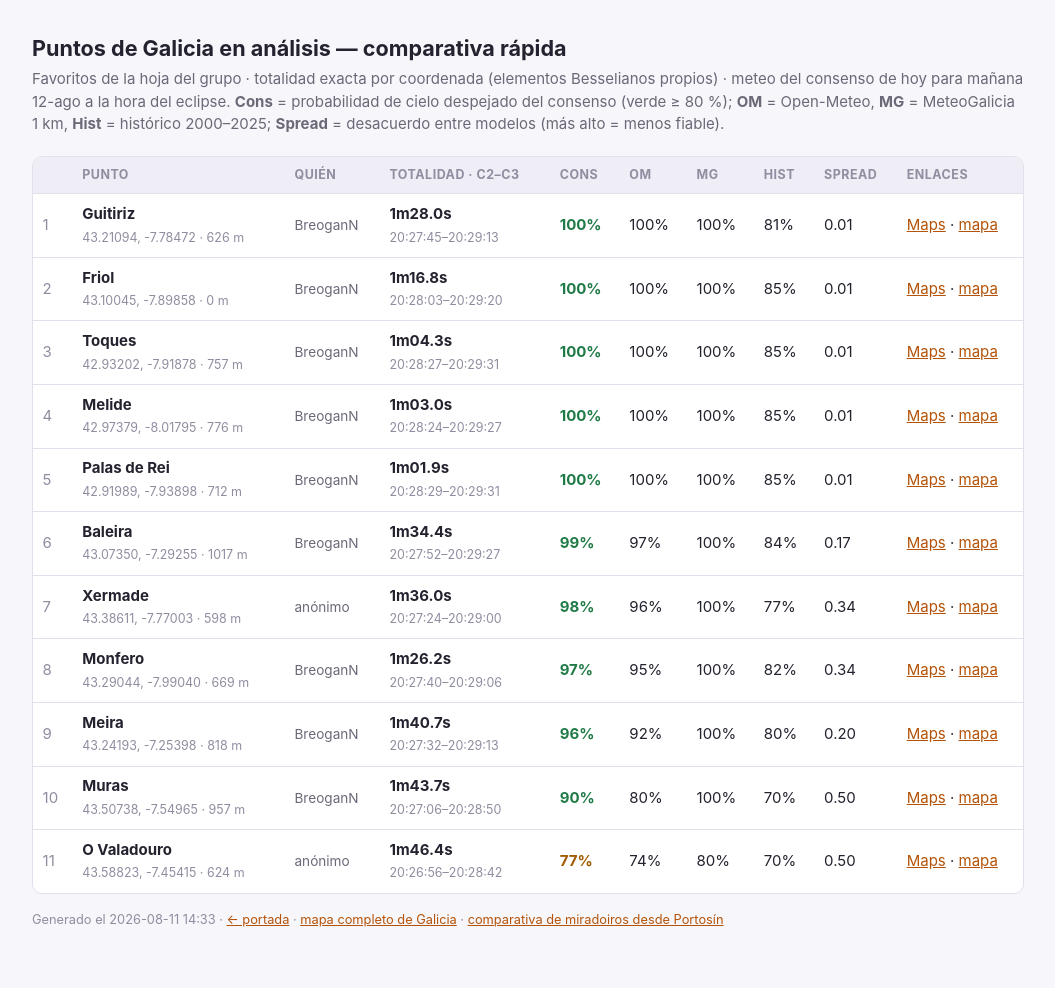
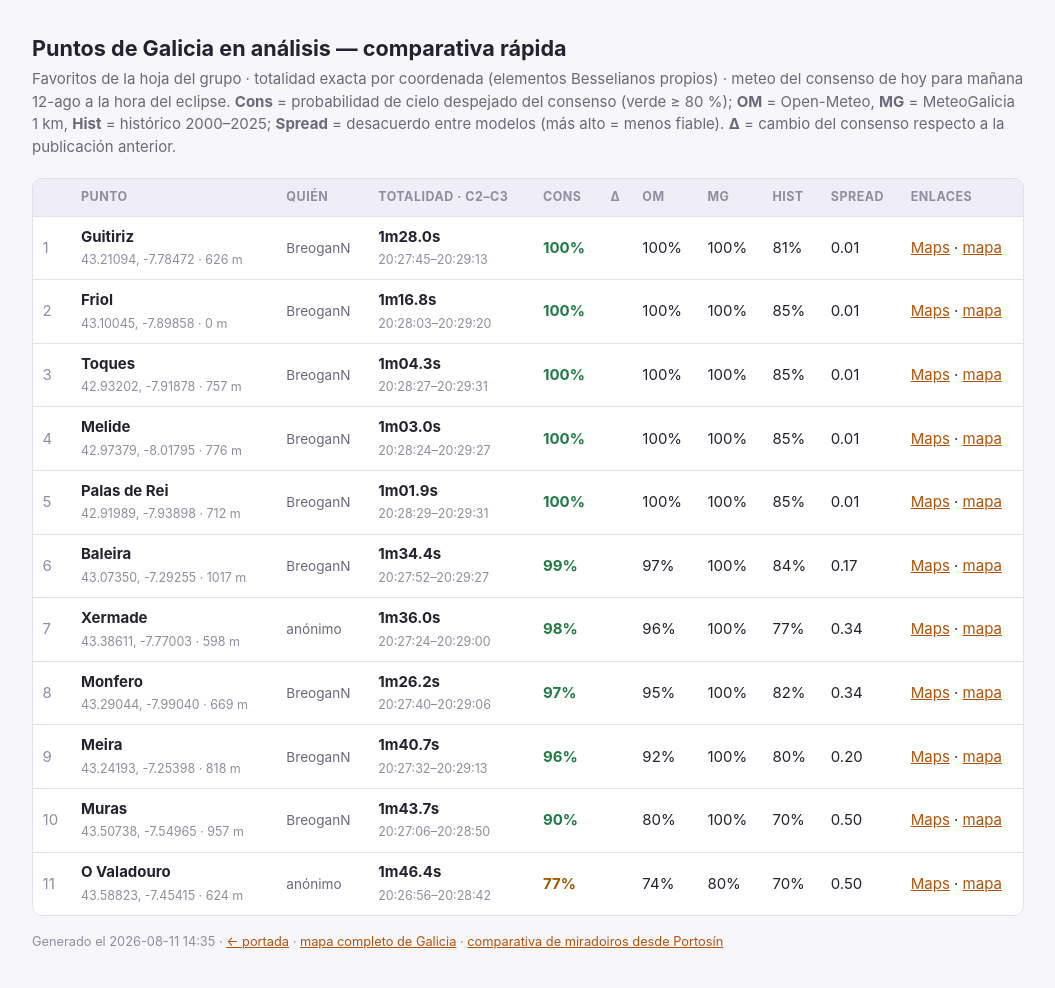
Before and after one commit to RMAV92/eclipse-2026, a plain HTML site: page comparativa.html in a window 1280 px wide. Shown: the whole page, without its empty margins (112-1167 px from the left). Drawn offline with Linux system fonts and the light colour scheme.

Commit message:
feat: la comparativa marca cambios entre publicaciones (delta de consenso, altas y bajas)

```diff
--- a/comparativa.html
+++ b/comparativa.html
@@ -45,6 +45,11 @@
   .sem.go b { color: var(--go); }
   .sem.warn b { color: var(--warn); }
   .sem.bad b { color: var(--bad); }
+  .delta .up { color: var(--go); font-weight: 600; }
+  .delta .down { color: var(--bad); font-weight: 600; }
+  .delta .flat { color: var(--faint); }
+  .chip.new { background: var(--chip); color: var(--accent); font-size: .72rem;
+    padding: .1rem .45rem; border-radius: 99px; font-weight: 600; }
   a { color: var(--accent); }
   footer { color: var(--faint); font-size: .8rem; margin-top: 1rem; }
 </style>
@@ -57,12 +62,14 @@
     hora del eclipse. <b>Cons</b> = probabilidad de cielo despejado del consenso
     (verde ≥ 80 %); <b>OM</b> = Open-Meteo, <b>MG</b> = MeteoGalicia 1 km,
     <b>Hist</b> = histórico 2000–2025; <b>Spread</b> = desacuerdo entre modelos
-    (más alto = menos fiable).</p>
+    (más alto = menos fiable). <b>Δ</b> = cambio del consenso respecto a la
+    publicación anterior.</p>
+
   <div class="tablebox">
   <table>
     <thead><tr>
       <th></th><th>Punto</th><th>Quién</th><th>Totalidad · C2–C3</th>
-      <th>Cons</th><th>OM</th><th>MG</th><th>Hist</th><th>Spread</th><th>Enlaces</th>
+      <th>Cons</th><th>Δ</th><th>OM</th><th>MG</th><th>Hist</th><th>Spread</th><th>Enlaces</th>
     </tr></thead>
     <tbody>
       <tr>
@@ -71,6 +78,7 @@
         <td class="who">BreoganN</td>
         <td class="dur"><b>1m28.0s</b><br><span class="coords">20:27:45–20:29:13</span></td>
         <td class="sem go"><b>100%</b></td>
+        <td class="delta"></td>
         <td>100%</td>
         <td>100%</td>
         <td>81%</td>
@@ -83,6 +91,7 @@
         <td class="who">BreoganN</td>
         <td class="dur"><b>1m16.8s</b><br><span class="coords">20:28:03–20:29:20</span></td>
         <td class="sem go"><b>100%</b></td>
+        <td class="delta"></td>
         <td>100%</td>
         <td>100%</td>
         <td>85%</td>
@@ -95,6 +104,7 @@
         <td class="who">BreoganN</td>
         <td class="dur"><b>1m04.3s</b><br><span class="coords">20:28:27–20:29:31</span></td>
         <td class="sem go"><b>100%</b></td>
+        <td class="delta"></td>
         <td>100%</td>
         <td>100%</td>
         <td>85%</td>
@@ -107,6 +117,7 @@
         <td class="who">BreoganN</td>
         <td class="dur"><b>1m03.0s</b><br><span class="coords">20:28:24–20:29:27</span></td>
         <td class="sem go"><b>100%</b></td>
+        <td class="delta"></td>
         <td>100%</td>
         <td>100%</td>
         <td>85%</td>
@@ -119,6 +130,7 @@
         <td class="who">BreoganN</td>
         <td class="dur"><b>1m01.9s</b><br><span class="coords">20:28:29–20:29:31</span></td>
         <td class="sem go"><b>100%</b></td>
+        <td class="delta"></td>
         <td>100%</td>
         <td>100%</td>
         <td>85%</td>
@@ -131,6 +143,7 @@
         <td class="who">BreoganN</td>
         <td class="dur"><b>1m34.4s</b><br><span class="coords">20:27:52–20:29:27</span></td>
         <td class="sem go"><b>99%</b></td>
+        <td class="delta"></td>
         <td>97%</td>
         <td>100%</td>
         <td>84%</td>
@@ -143,6 +156,7 @@
         <td class="who">anónimo</td>
         <td class="dur"><b>1m36.0s</b><br><span class="coords">20:27:24–20:29:00</span></td>
         <td class="sem go"><b>98%</b></td>
+        <td class="delta"></td>
         <td>96%</td>
         <td>100%</td>
         <td>77%</td>
@@ -155,6 +169,7 @@
         <td class="who">BreoganN</td>
         <td class="dur"><b>1m26.2s</b><br><span class="coords">20:27:40–20:29:06</span></td>
         <td class="sem go"><b>97%</b></td>
+        <td class="delta"></td>
         <td>95%</td>
         <td>100%</td>
         <td>82%</td>
@@ -167,6 +182,7 @@
         <td class="who">BreoganN</td>
         <td class="dur"><b>1m40.7s</b><br><span class="coords">20:27:32–20:29:13</span></td>
         <td class="sem go"><b>96%</b></td>
+        <td class="delta"></td>
         <td>92%</td>
         <td>100%</td>
         <td>80%</td>
@@ -179,6 +195,7 @@
         <td class="who">BreoganN</td>
         <td class="dur"><b>1m43.7s</b><br><span class="coords">20:27:06–20:28:50</span></td>
         <td class="sem go"><b>90%</b></td>
+        <td class="delta"></td>
         <td>80%</td>
         <td>100%</td>
         <td>70%</td>
@@ -191,6 +208,7 @@
         <td class="who">anónimo</td>
         <td class="dur"><b>1m46.4s</b><br><span class="coords">20:26:56–20:28:42</span></td>
         <td class="sem warn"><b>77%</b></td>
+        <td class="delta"></td>
         <td>74%</td>
         <td>80%</td>
         <td>70%</td>
@@ -200,9 +218,10 @@
     </tbody>
   </table>
   </div>
-  <footer>Generado el 2026-08-11 14:33 · <a href="index.html">← portada</a> ·
+  <footer>Generado el 2026-08-11 14:35 · <a href="index.html">← portada</a> ·
     <a href="galicia.html">mapa completo de Galicia</a> ·
     <a href="miradoiros.html">comparativa de miradoiros desde Portosín</a></footer>
 </div>
+<script id="snapshot" type="application/json">{"43.21094,-7.78472": {"cons": 0.999, "name": "Guitiriz"}, "43.10045,-7.89858": {"cons": 0.999, "name": "Friol"}, "42.93202,-7.91878": {"cons": 0.999, "name": "Toques"}, "42.97379,-8.01795": {"cons": 0.999, "name": "Melide"}, "42.91989,-7.93898": {"cons": 0.999, "name": "Palas de Rei"}, "43.0735,-7.29255": {"cons": 0.986, "name": "Baleira"}, "43.38611,-7.77003": {"cons": 0.98, "name": "Xermade"}, "43.29044,-7.9904": {"cons": 0.974, "name": "Monfero"}, "43.24193,-7.25398": {"cons": 0.961, "name": "Meira"}, "43.50738,-7.54965": {"cons": 0.902, "name": "Muras"}, "43.58823,-7.45415": {"cons": 0.773, "name": "O Valadouro"}}</script>
 </body>
 </html>
```
